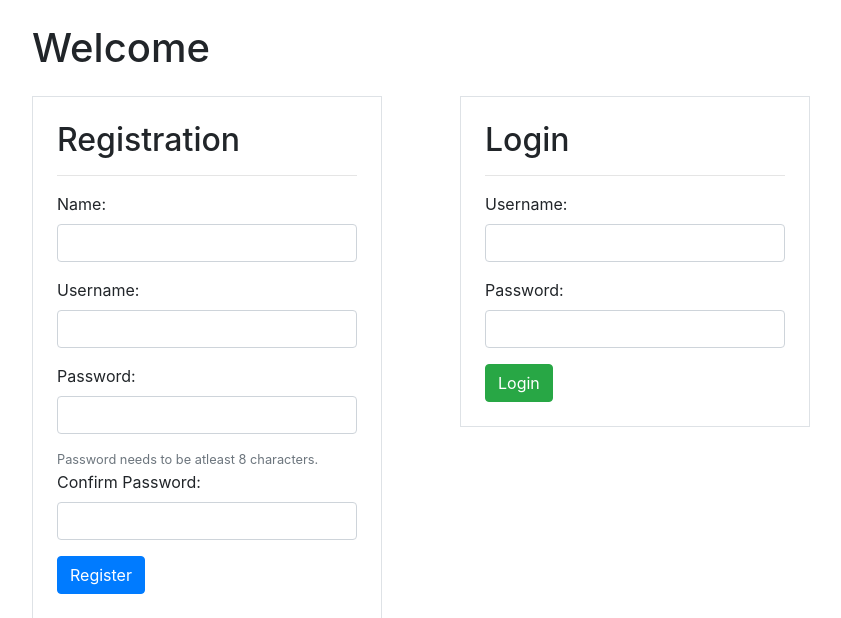
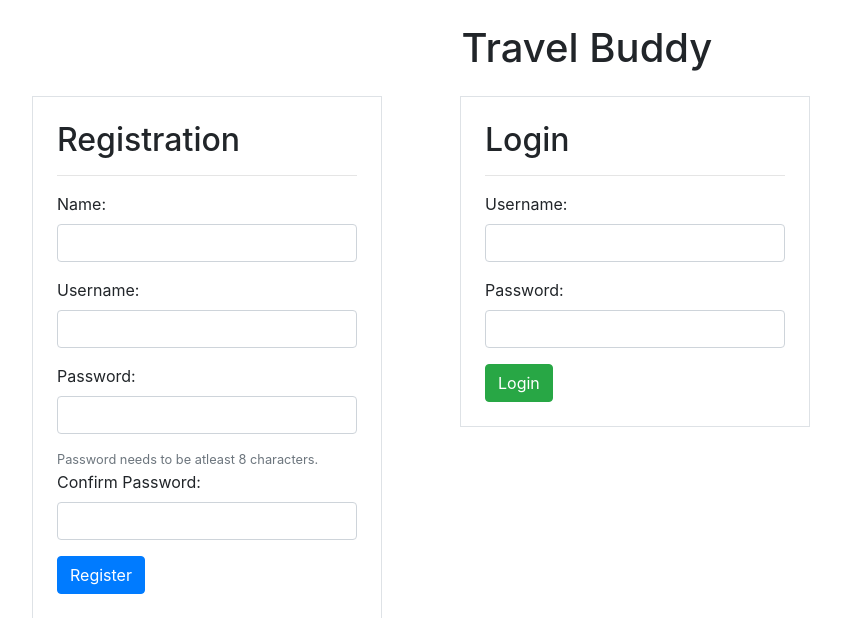
Before and after one commit to eaw20024/django_travelBuddy, a Django app: page / in a window 1280 px wide. Shown: the top 618 px of the page, without its empty margins (53-894 px from the left). Run offline with Django 3.2, Linux system fonts and the light colour scheme; parts of the project's set-up code (start-up, migrations or seed data) failed here and were passed over; some libraries are stand-ins or nearby versions.

Commit message:
Changed Landing Page Title

```diff
--- a/apps/myapp/templates/index.html
+++ b/apps/myapp/templates/index.html
@@ -12,7 +12,7 @@
 
 <body>
     <div class="container mt-4">
-        <h1 class="mb-4">Welcome</h1>
+        <h1 class="mb-4 text-center">Travel Buddy</h1>
         <div class="row">
 
             <div class="col-4">
```
